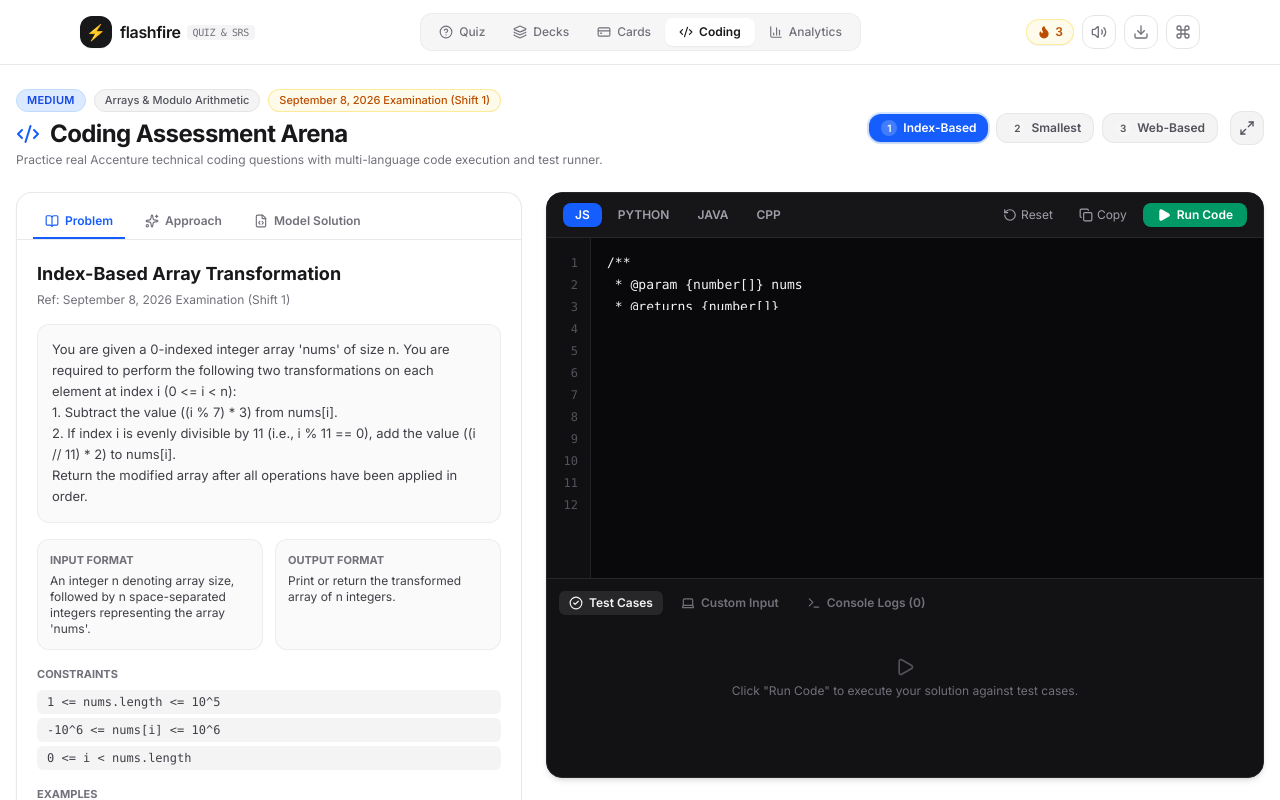
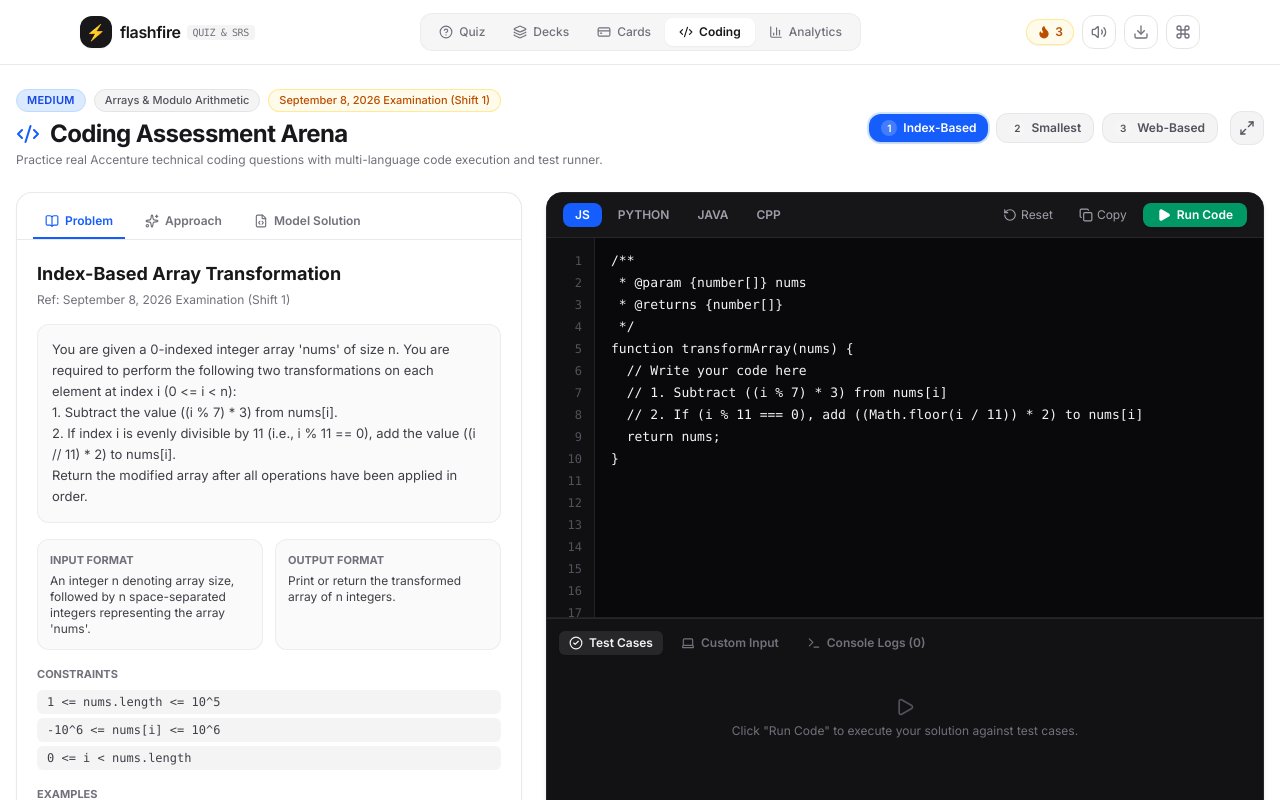
Before and after one commit to arpanz/flashfire, a Next.js app: page / in a window 1280 px wide. Both pictures are taken after a click on the button "Coding". Shown: the top 800 px of the page. Built offline with nearby package versions, Linux system fonts and the light colour scheme.

Commit message:
fix(coding): expand code editor container to explicit height, enable flex-1 on textarea, and sync line numbers scrolling

```diff
--- a/src/components/CodingArena.tsx
+++ b/src/components/CodingArena.tsx
@@ -82,6 +82,7 @@ export const CodingArena: React.FC = () => {
 
   // Editor refs & state
   const textareaRef = useRef<HTMLTextAreaElement>(null);
+  const gutterRef = useRef<HTMLDivElement>(null);
   const [copied, setCopied] = useState<boolean>(false);
   const [isRunning, setIsRunning] = useState<boolean>(false);
   const [testResults, setTestResults] = useState<TestResult[] | null>(null);
@@ -90,6 +91,13 @@ export const CodingArena: React.FC = () => {
   const [customResult, setCustomResult] = useState<string | null>(null);
   const [activeBottomTab, setActiveBottomTab] = useState<'tests' | 'custom' | 'console'>('tests');
   const [isFullscreen, setIsFullscreen] = useState<boolean>(false);
+
+  // Synchronize gutter line numbers scrolling with textarea
+  const handleScroll = (e: React.UIEvent<HTMLTextAreaElement>) => {
+    if (gutterRef.current) {
+      gutterRef.current.scrollTop = e.currentTarget.scrollTop;
+    }
+  };
 
   // Frontend Live DOM Sandbox state for CODING-03
   const [domBoxVisible, setDomBoxVisible] = useState<boolean>(false);
@@ -510,7 +518,7 @@ export const CodingArena: React.FC = () => {
             </div>
 
             {/* Tab Contents */}
-            <div className="p-5 max-h-[620px] overflow-y-auto text-sm leading-relaxed">
+            <div className="p-5 max-h-[700px] overflow-y-auto text-sm leading-relaxed">
               {leftTab === 'problem' && (
                 <div className="space-y-4">
                   <div>
@@ -804,11 +812,18 @@ export const CodingArena: React.FC = () => {
             </div>
 
             {/* Code Input Area with Synchronized Line Numbers */}
-            <div className="relative flex font-mono text-[13px] leading-relaxed min-h-[340px] max-h-[460px] bg-zinc-950 overflow-hidden">
+            <div
+              className={`relative flex font-mono text-[13px] bg-zinc-950 border-b border-zinc-800/80 overflow-hidden ${
+                isFullscreen ? 'h-[520px]' : 'h-[380px]'
+              }`}
+            >
               {/* Line Numbers Gutter */}
-              <div className="select-none py-3.5 px-3 bg-zinc-900/50 border-r border-zinc-800/80 text-zinc-600 text-right font-mono text-xs w-11 flex-shrink-0">
-                {Array.from({ length: lineCount }).map((_, i) => (
-                  <div key={i} className="leading-[22px]">
+              <div
+                ref={gutterRef}
+                className="select-none py-3 px-3 bg-zinc-900/50 border-r border-zinc-800/80 text-zinc-600 text-right font-mono text-xs w-12 flex-shrink-0 h-full overflow-hidden"
+              >
+                {Array.from({ length: Math.max(lineCount, 35) }).map((_, i) => (
+                  <div key={i} className="h-[22px] leading-[22px]">
                     {i + 1}
                   </div>
                 ))}
@@ -820,11 +835,12 @@ export const CodingArena: React.FC = () => {
                 value={currentCode}
                 onChange={(e) => setCode(e.target.value)}
                 onKeyDown={handleKeyDown}
+                onScroll={handleScroll}
                 spellCheck={false}
                 autoCapitalize="off"
                 autoComplete="off"
                 placeholder="Write your exam solution here..."
-                className="w-full h-full py-3.5 px-4 bg-transparent text-zinc-100 resize-none outline-hidden focus:outline-hidden font-mono leading-[22px] overflow-y-auto"
+                className="flex-1 h-full py-3 px-4 bg-transparent text-zinc-100 resize-none outline-hidden focus:outline-hidden font-mono text-[13px] leading-[22px] overflow-y-auto"
                 style={{
                   tabSize: 2,
                 }}
```
